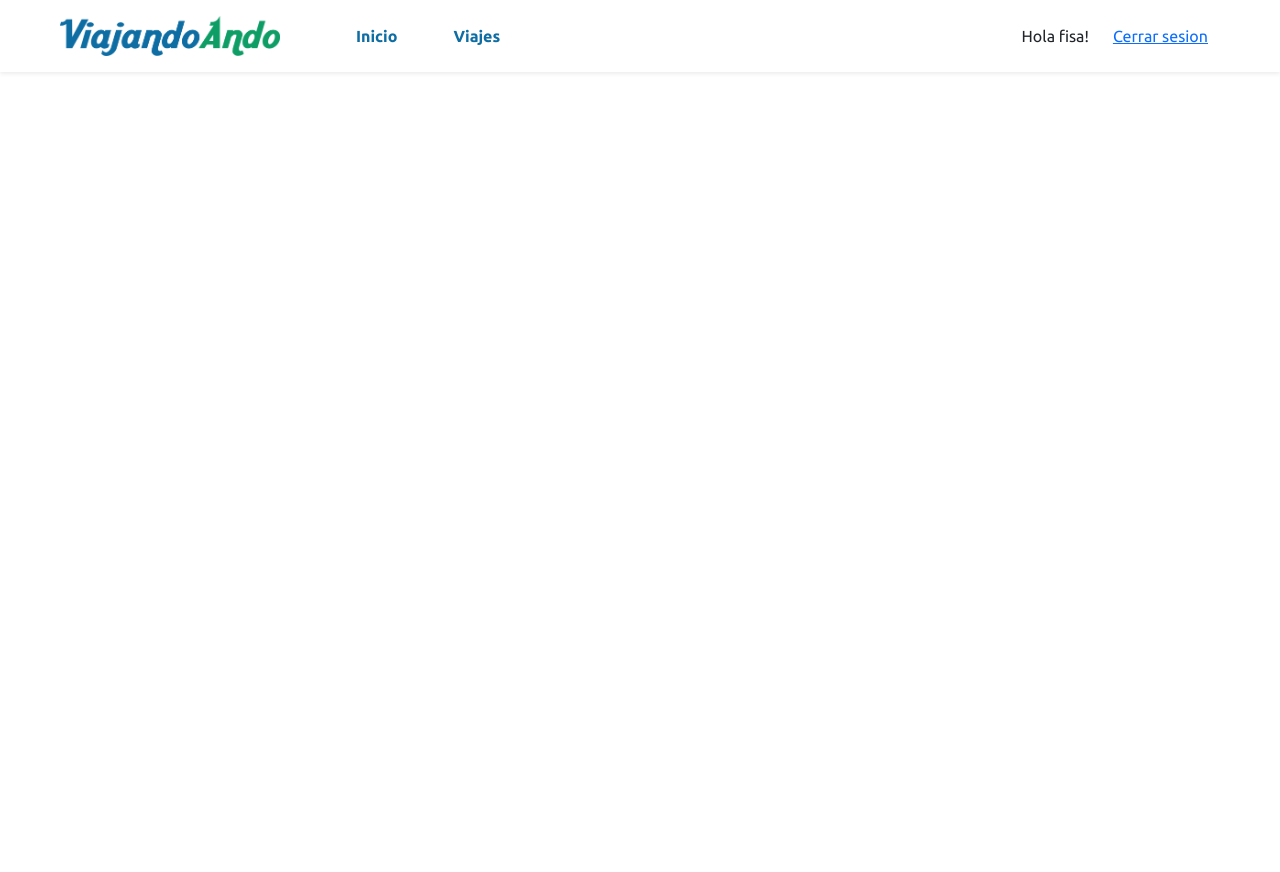
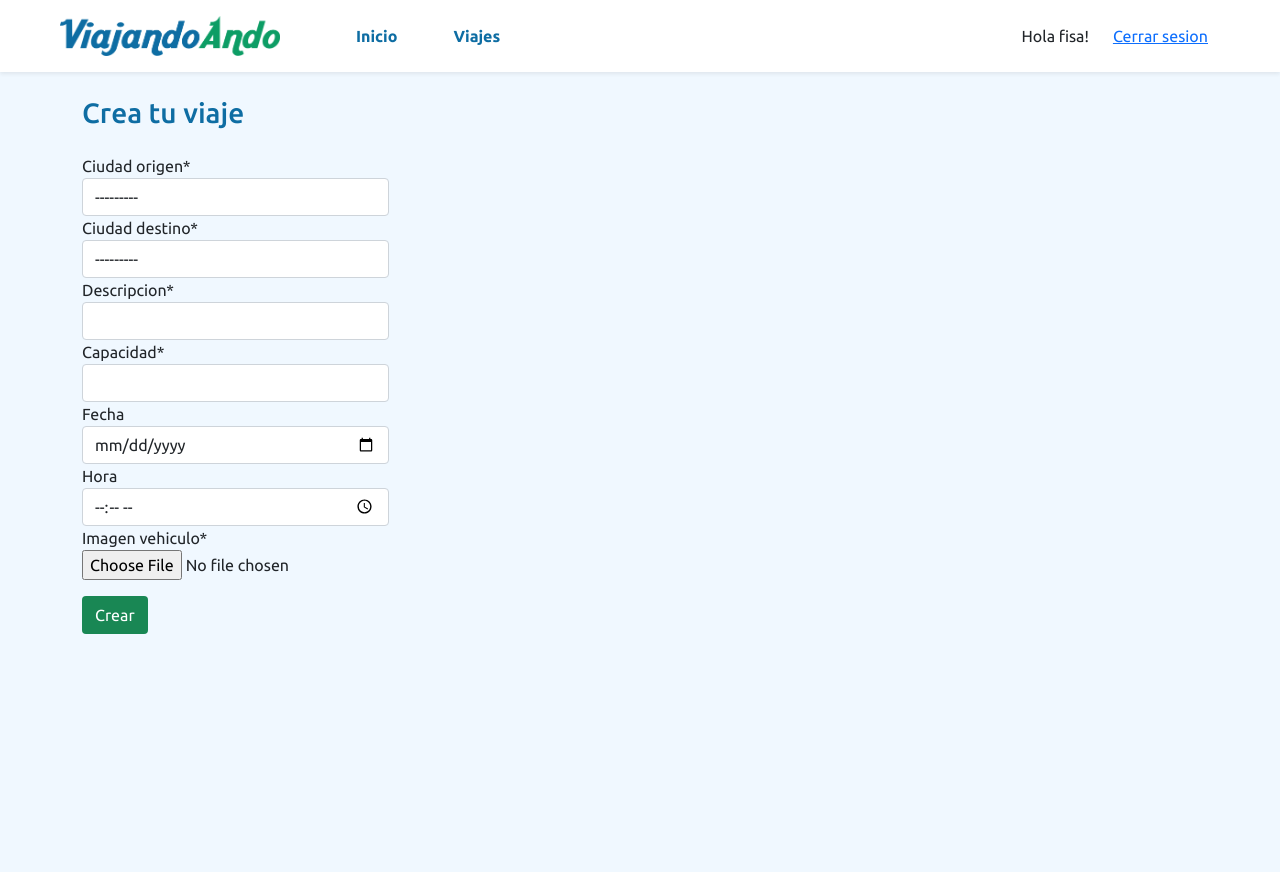
Before and after one commit to SantiagoMerlo1337/viajando-ando, a Django app: page /viajes/crear/ in a window 1280 px wide. Before the commit the page ends 73 px from the top, so only its background shows below. Run offline with Django 4.2, Linux system fonts and the light colour scheme; a user stored in the database is signed in; data comes from the database, SQL or seed files in the repository; both versions use the stored data as it was after the commit; some libraries are stand-ins or nearby versions.

Commit message:
get con ajax jquery

```diff
--- a/viajandoando/viajes/static/viajes/js/viajes.js
+++ b/viajandoando/viajes/static/viajes/js/viajes.js
@@ -1,26 +1,19 @@
-// function pedir_mostrar_modal_viaje() {
-//     $.ajax({url: "/api/obtener_viaje/1"}).done(mostrar_modal_viaje);
-// }
-
-// function mostrar_modal_viaje(data) {
-//     $("#botonModal").click().html("<p>Cantidad: " + data.descripcion.toString() + "</p>");
-// }
-
 $(document).ready(function () {
     $(".boton-ver-mas").click(function (e) {
         e.preventDefault();
         var idViaje = $(this).data("viaje-id");
         $.ajax({
             type: "get",
-            url: "/api/viajes",
+            url: "/api/viajes/" + idViaje,
             data: {"id":idViaje},
             dataType: "json",
             success: function (response) {
-                console.log(response[0])
-                $(".modal-title").html("Conductor: "+ response[0].conductor);
-                $(".modal-body-descripcion").html("Descripcion: " + response[0].descripcion);
-                $(".modal-body-fecha").html("Fecha: " + response[0].datetime);
-                $(".modal-body-imagen").html("Imagen vehiculo: " + response[0].imagen_vehiculo);
+                console.log(response)
+                $(".modal-title").html(response.conductor_nombre);
+                $(".modal-body-descripcion").html("Descripcion: " + response.descripcion);
+                $(".modal-body-fecha").html("Fecha: " + response.fecha);
+                $(".modal-body-hora").html("Horario: " + response.hora);
+                $(".modal-body-imagen").html('<img src="/media/' + response.imagen_vehiculo + '" alt="Auto" style="width: 90%;" />');
             }
         });
     });
--- a/viajandoando/viajes/templates/viajes/crear.html
+++ b/viajandoando/viajes/templates/viajes/crear.html
@@ -2,7 +2,7 @@
 
 {% load crispy_forms_tags %}
 
-{% block content %}
+{% block content_viaje %}
 <div class="container py-4 vh-100">
     <h3 class="h3 pb-3 colorPrim">Crea tu viaje</h3>
     <div class="d-flex flex-column flex-md-row">
--- a/viajandoando/viajes/templates/viajes/viajes.html
+++ b/viajandoando/viajes/templates/viajes/viajes.html
@@ -19,6 +19,7 @@
     <p class="text-center">No se encontraron resultados.</p>
   {% else %}
     <p class="text-center fs-3 colorSec">{{origen}} ➡ {{destino}}</p>
+
     {% for viaje in lista_viajes %}
       <div class="d-flex justify-content-center pt-4">
         <div class="card shadow rounded cardViaje">
@@ -36,6 +37,7 @@
         </div>
       </div>
     {% endfor %}
+
     <div class="modal fade" id="exampleModal" tabindex="-1" aria-labelledby="exampleModalLabel" aria-hidden="true">
       <div class="modal-dialog">
         <div class="modal-content">
@@ -51,13 +53,15 @@
                   <br>
                   <li class="modal-body-fecha"></li>
                   <br>
+                  <li class="modal-body-hora"></li>
+                  <br>
                   <li class="modal-body-imagen"></li>
               </ul>
           </div>
           <div class="modal-footer">
             <button type="button" class="btn btn-secondary" data-bs-dismiss="modal">Cerrar</button>
             <button type="button" class="btn btn-primary">Contactar</button>
-            <button class="btn bg-success text-white my-3" type="button" id="{{viaje.id}}">Solicitar Unirme</button>
+            <button class="btn bg-success text-white my-3" type="button" data-solicitud-id="{{viaje.id}}">Solicitar Unirme</button>
           </div>
         </div>
       </div>
--- a/viajandoando/viajes/views.py
+++ b/viajandoando/viajes/views.py
@@ -42,11 +42,10 @@ def crear_viaje(request):
 	return render(request, "viajes/crear.html", {"form": form})
 
 def obtener_viaje(request, id):
-    viaje = Viaje.objects.get(id=id)
-
-    return JsonResponse({"descripcion": viaje.descripcion, "fecha": viaje.fecha, "hora": viaje.hora,"capacidad": viaje.capacidad, "conductor": viaje.conductor.id})
+	viaje = Viaje.objects.get(id=id)
+	return JsonResponse({"conductor_nombre": viaje.conductor.username,"conductor": viaje.conductor.id, "descripcion": viaje.descripcion, "fecha": viaje.fecha, "hora": viaje.hora,"capacidad": viaje.capacidad, "imagen_vehiculo": str(viaje.imagen_vehiculo)})
 
 def obtener_viajes(request):
-	viajes = Viaje.objects.all().values('id', 'datetime', 'descripcion', 'capacidad', 'ocupados', 'ciudad_destino_id', 'ciudad_origen_id', 'conductor_id')
+	viajes = Viaje.objects.all().values('id', 'conductor', 'datetime', 'descripcion', 'capacidad', 'ocupados', 'ciudad_destino_id', 'ciudad_origen_id', 'conductor_id', 'imagen_vehiculo')
 	viajes = list(viajes)
 	return JsonResponse(viajes, safe=False)
```
Also changed, not shown: viajandoando/db.sqlite3, viajandoando/media/images/DALLE_2022-09-17_15.55.16_-_an_alien_dancing.png (added). Lines whose indentation alone changed are shown as unchanged.
